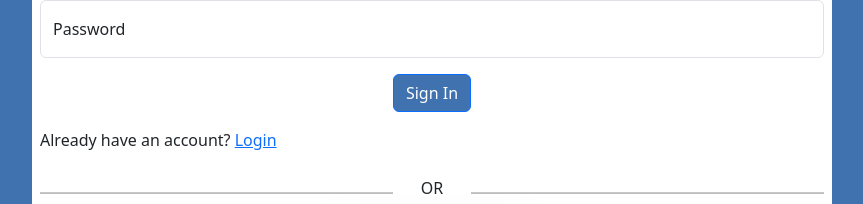
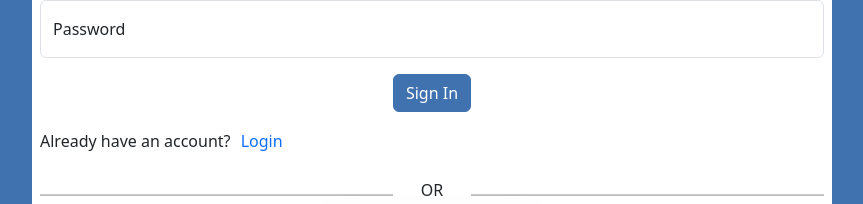
Before and after one commit to CotterellAnna/todo-app, a React (Create React App) app: page / in a window 1280 px wide. Shown: the part 178-382 px from the top of the page, without its empty margins (208-1071 px from the left). Built offline with nearby package versions, Linux system fonts and the light colour scheme.

Commit message:
routes fixed

```diff
--- a/public/styles.css
+++ b/public/styles.css
@@ -59,5 +59,5 @@ form.container{
 
 .btn-primary{
     background-color: #3F72AF!important;
-    outline: none!important;
+    border-color: #3F72AF!important;
 }
--- a/src/components/Login.jsx
+++ b/src/components/Login.jsx
@@ -79,7 +79,7 @@ function Login(){
                     <button className='btn btn-primary' type='submit' onClick={handleLogIn}>Log In</button>
                 </div>
                 <div className='form-floating mb-3'>
-                    Don't have an account? <a href='./Signup'>Signup</a>
+                    Don't have an account? <button type='button' className='text-primary bg-transparent border border-0' onClick={()=>{navigate('/')}}>Signup</button>
                 </div>
             </form>
 
--- a/src/components/Signup.jsx
+++ b/src/components/Signup.jsx
@@ -137,7 +137,7 @@ function Signup(){
                     <button className='btn btn-primary' type='submit' onClick={signIn}>Sign In</button>
                 </div>
                 <div className='form-floating mb-3'>
-                    Already have an account? <a href='./Login'>Login</a>
+                    Already have an account? <button type='button' className='text-primary bg-transparent border border-0' onClick={()=>{navigate('/login')}}>Login</button>
                 </div>
             </form>
 
```
